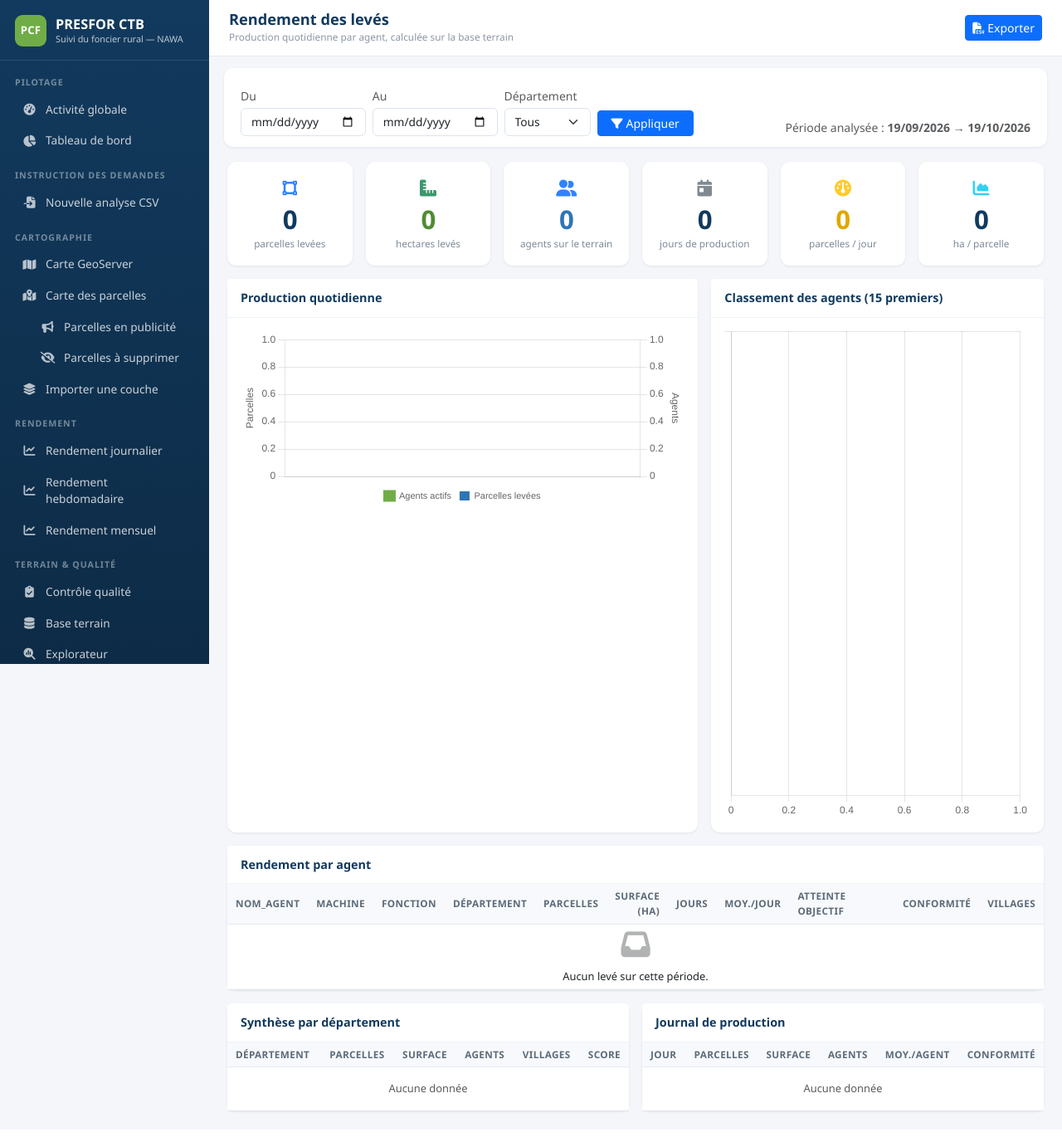
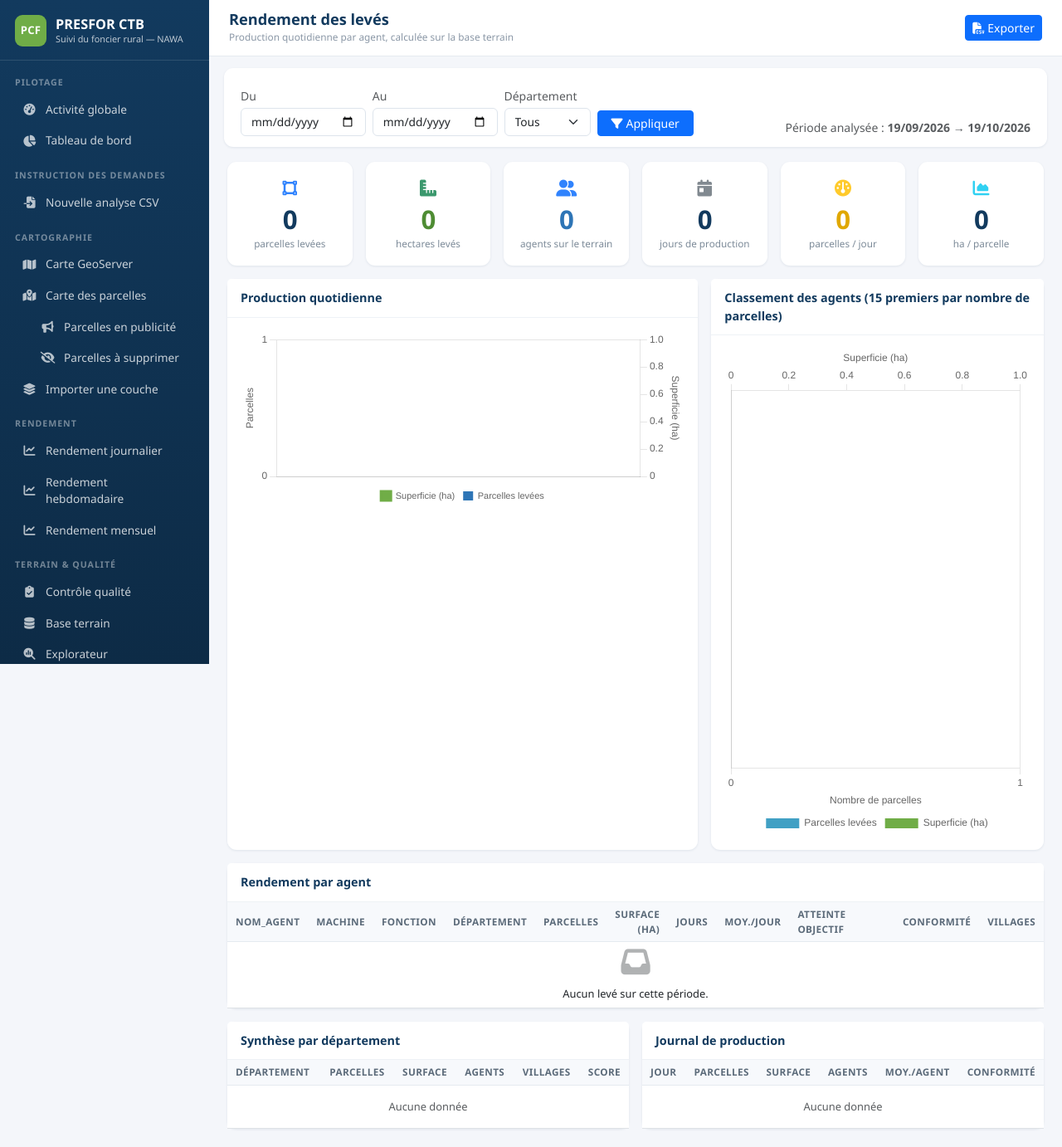
Before and after one commit to ctbnawa-collab/presfor-ctb-platform, a Django app: page /terrain/rendement/ in a window 1280 px wide. Shown: the whole page at 83% size. Before the commit the page ends 1342 px from the top, so only its background shows below. Run offline with Django 5.2, Linux system fonts and the light colour scheme; the visitor is signed in with stand-in values (Sample User, id 1); data that the repository does not hold is empty; some libraries are stand-ins or nearby versions.

Commit message:
Afficher superficies et parcelles dans les graphiques de rendement

```diff
--- a/terrain/templates/terrain/rendement.html
+++ b/terrain/templates/terrain/rendement.html
@@ -53,7 +53,7 @@
     <div class="card-body"><canvas id="graphJours" height="120"></canvas></div>
   </div></div>
   <div class="col-lg-5"><div class="card h-100">
-    <div class="card-header">Classement des agents (15 premiers)</div>
+    <div class="card-header">Classement des agents (15 premiers par nombre de parcelles)</div>
     <div class="card-body" style="height:620px"><canvas id="graphAgents" height="180" aria-label="Classement de production par nom d’agent" role="img"></canvas></div>
   </div></div>
 </div>
@@ -145,27 +145,33 @@
 {% block extra_js %}
 {% if not erreur %}
 {{ graph_noms|json_script:"graph-noms" }}
+{{ graph_surfaces_jours|json_script:"graph-surfaces-jours" }}
+{{ graph_surfaces_agents|json_script:"graph-surfaces-agents" }}
 <script>
-const jours = {{ graph_jours|safe }}, prod = {{ graph_parcelles|safe }}, agts = {{ graph_agents|safe }};
+const jours = {{ graph_jours|safe }}, prod = {{ graph_parcelles|safe }}, surfacesJours = JSON.parse(document.getElementById('graph-surfaces-jours').textContent);
+const surfacesAgents = JSON.parse(document.getElementById('graph-surfaces-agents').textContent);
+const formatHectares = value => new Intl.NumberFormat('fr-FR',{maximumFractionDigits:2}).format(value) + ' ha';
 new Chart(document.getElementById('graphJours'), {
   data: {
     labels: jours,
     datasets: [
       {type:'bar', label:'Parcelles levées', data:prod, backgroundColor:'#2E75B6', borderRadius:3, order:2},
-      {type:'line', label:'Agents actifs', data:agts, borderColor:'#70AD47', backgroundColor:'#70AD47',
+      {type:'line', label:'Superficie (ha)', data:surfacesJours, borderColor:'#70AD47', backgroundColor:'#70AD47',
        tension:.3, yAxisID:'y2', pointRadius:2, order:1}
     ]
   },
-  options: {responsive:true, plugins:{legend:{position:'bottom', labels:{boxWidth:12, font:{size:11}}}},
-    scales:{y:{beginAtZero:true, title:{display:true, text:'Parcelles'}},
-            y2:{position:'right', beginAtZero:true, grid:{drawOnChartArea:false}, title:{display:true, text:'Agents'}}}}
+  options: {responsive:true, plugins:{legend:{position:'bottom', labels:{boxWidth:12, font:{size:11}}},tooltip:{callbacks:{label:context=>context.dataset.label+': '+(context.dataset.yAxisID==='y2'?formatHectares(context.parsed.y):context.parsed.y)}}},
+    scales:{y:{beginAtZero:true, title:{display:true, text:'Parcelles'},ticks:{precision:0}},
+            y2:{position:'right', beginAtZero:true, grid:{drawOnChartArea:false}, title:{display:true, text:'Superficie (ha)'}}}}
 });
 new Chart(document.getElementById('graphAgents'), {
   type:'bar',
   data:{labels:JSON.parse(document.getElementById("graph-noms").textContent), datasets:[{label:'Parcelles levées', data:{{ graph_prod|safe }},
-        backgroundColor:'#41A0C4', borderRadius:3}]},
-  options:{indexAxis:'y', responsive:true, maintainAspectRatio:false, plugins:{legend:{display:false}},
-    scales:{x:{beginAtZero:true}, y:{ticks:{font:{size:11},callback:function(value){
+        backgroundColor:'#41A0C4', borderRadius:3,xAxisID:'x'},
+        {label:'Superficie (ha)',data:surfacesAgents,backgroundColor:'#70AD47',borderRadius:3,xAxisID:'xSurface'}]},
+  options:{indexAxis:'y', responsive:true, maintainAspectRatio:false, plugins:{legend:{position:'bottom'},tooltip:{mode:'index',intersect:false,callbacks:{label:context=>context.dataset.label+': '+(context.dataset.xAxisID==='xSurface'?formatHectares(context.parsed.x):context.parsed.x)}}},
+    scales:{x:{position:'bottom',beginAtZero:true,title:{display:true,text:'Nombre de parcelles'},ticks:{precision:0}},
+      xSurface:{position:'top',beginAtZero:true,title:{display:true,text:'Superficie (ha)'},grid:{drawOnChartArea:false}}, y:{ticks:{font:{size:11},callback:function(value){
       const name=String(this.getLabelForValue(value));
       return name.match(/.{1,18}(?:\s|$)|.{1,18}/g)||[name];
     }}}}}
--- a/terrain/views.py
+++ b/terrain/views.py
@@ -259,6 +259,8 @@ def rendement_leves(request):
         'graph_jours': json.dumps([j['jour'].strftime('%d/%m') for j in jours]),
         'graph_parcelles': json.dumps([j['nb_parcelles'] for j in jours]),
         'graph_agents': json.dumps([j['nb_agents'] for j in jours]),
+        'graph_surfaces_jours': [j['surface_ha'] for j in jours],
+        'graph_surfaces_agents': [a['surface_ha'] for a in agents[:15]],
         'graph_noms': [a['nom'] for a in agents[:15]],
         'graph_prod': json.dumps([a['nb_parcelles'] for a in agents[:15]]),
     })
```
